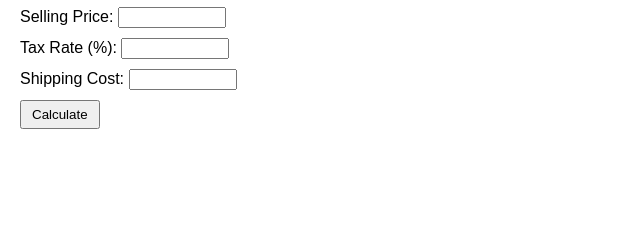
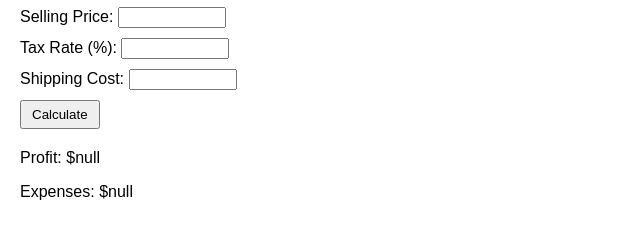
Before and after one commit to mrolu-dev/profitcalc, a website: page index.html in a window 1280 px wide. Shown: the part 104-342 px from the top of the page, without its empty margins (0-640 px from the left). Drawn offline with Linux system fonts and the light colour scheme; files that its build step writes are made by us from their sources.

Commit message:
Update index.html

```diff
--- a/index.html
+++ b/index.html
@@ -19,6 +19,6 @@
   </form>
   <div id="result"></div>
 
-  <script src="script.js"></script>
+  <script src="result.js"></script>
 </body>
 </html>
```
